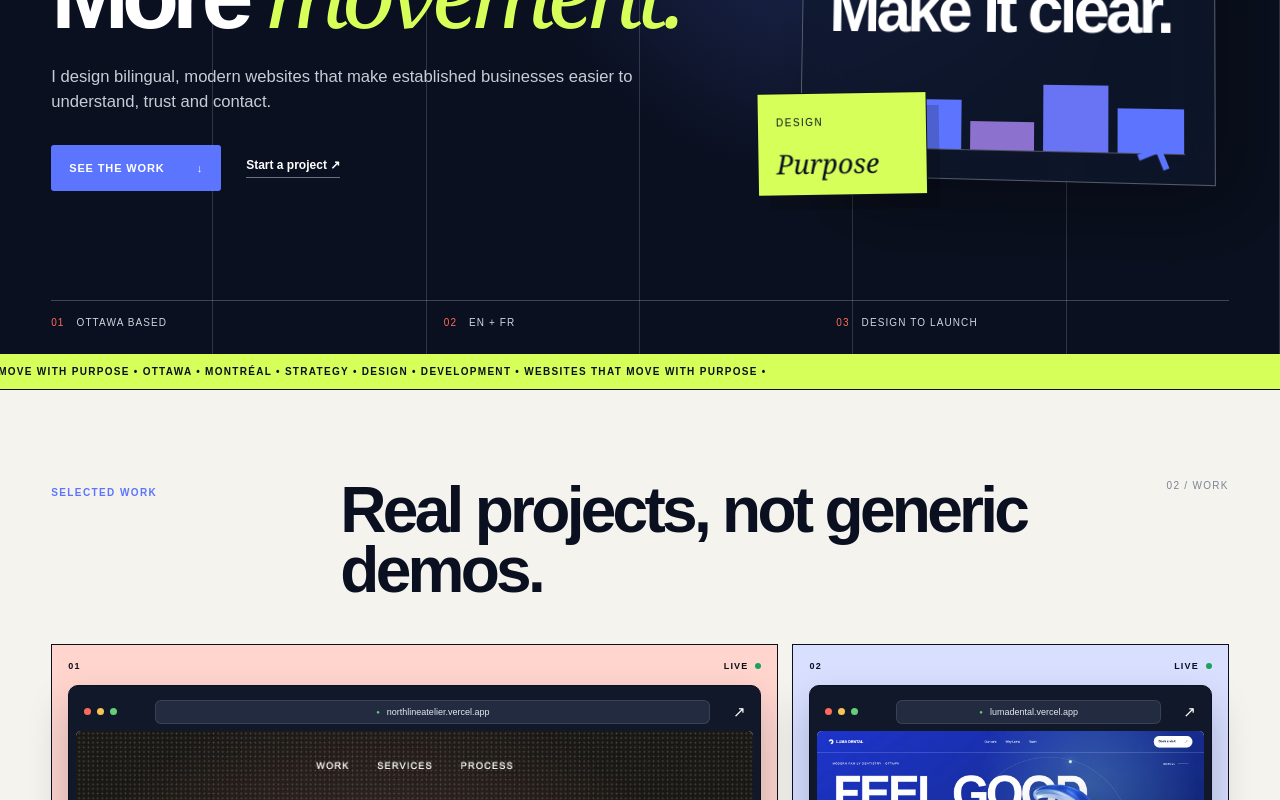
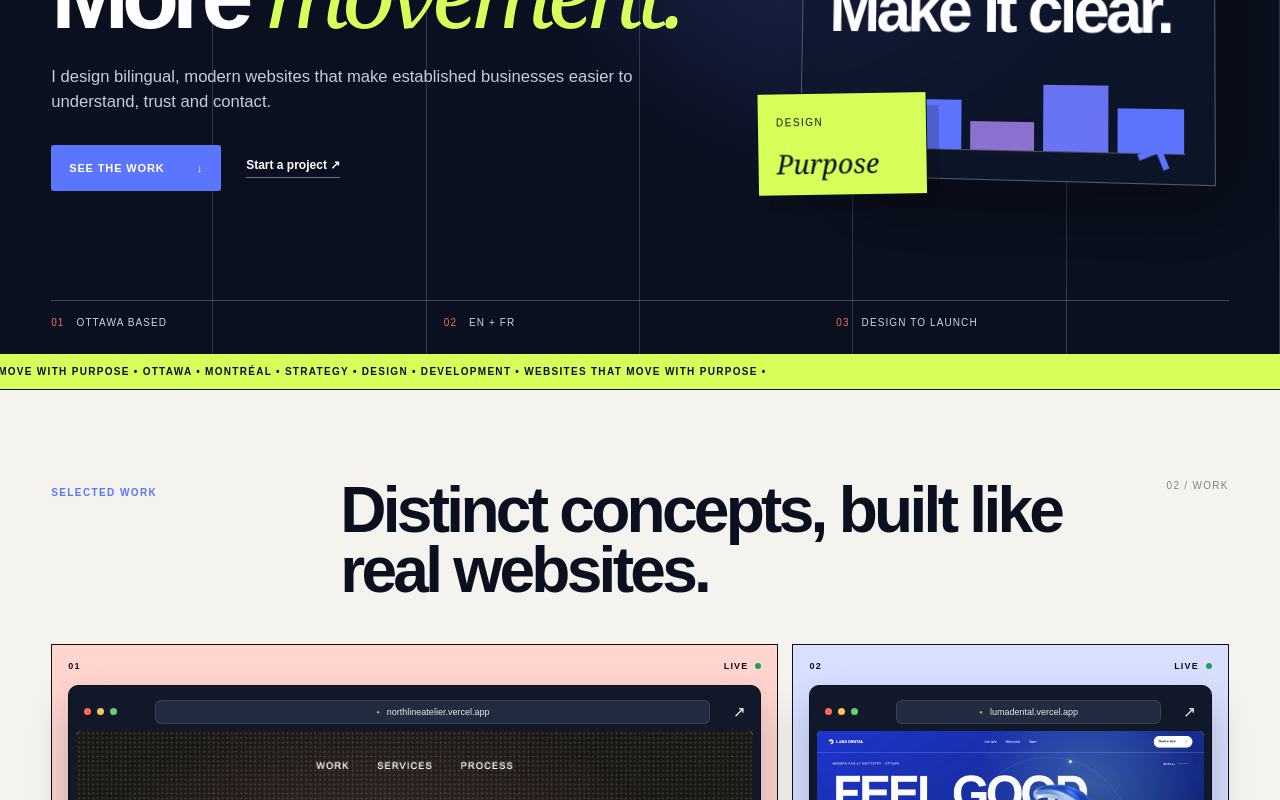
Before and after one commit to Mikehk11/mike-kanyatsi-creative-portfolio, a Next.js app: page / in a window 1280 px wide. Shown: the part 406-1206 px from the top of the page. Built offline with nearby package versions, Linux system fonts and the light colour scheme.

Commit message:
Improve portfolio search identity

```diff
--- a/app/Portfolio.tsx
+++ b/app/Portfolio.tsx
@@ -12,7 +12,7 @@ const words = {
   en: {
     nav: ["Work", "Services", "Request"], start: "Request a site", availability: "Booking new projects · Canada", kicker: "Web design + creative development",
     headlineA: "Clear websites.", headlineB: "More", headlineAccent: "movement.", intro: "I design bilingual, modern websites that make established businesses easier to understand, trust and contact.",
-    primary: "See the work", secondary: "Start a project", proof: ["Ottawa based", "EN + FR", "Design to launch"], workLabel: "Selected work", workTitle: "Real projects, not generic demos.", view: "View live site",
+    primary: "See the work", secondary: "Start a project", proof: ["Ottawa based", "EN + FR", "Design to launch"], workLabel: "Selected work", workTitle: "Distinct concepts, built like real websites.", view: "View live site",
     servicesLabel: "What I deliver", servicesTitle: "A focused studio built around your business.",
     services: [["Strategy + structure", "A clear message, page plan and conversion path before visual design begins."], ["Design + motion", "A distinctive interface with purposeful animation, strong hierarchy and accessible reading."], ["Build + integration", "Responsive development connected to your domain, CMS, database or existing business platform."]],
     process: ["Discover", "Design", "Build", "Launch"], processCopy: "One working direction, frequent previews and a clean handoff. No months of disconnected mockups.",
@@ -24,7 +24,7 @@ const words = {
   fr: {
     nav: ["Projets", "Services", "Demande"], start: "Demander un site", availability: "Nouveaux projets · Canada", kicker: "Design web + développement créatif",
     headlineA: "Des sites clairs.", headlineB: "Plus de", headlineAccent: "mouvement.", intro: "Je conçois des sites bilingues et modernes qui rendent les entreprises établies plus faciles à comprendre, à croire et à contacter.",
-    primary: "Voir les projets", secondary: "Démarrer un projet", proof: ["Basé à Ottawa", "FR + EN", "Du design au lancement"], workLabel: "Projets sélectionnés", workTitle: "De vrais projets, pas des démos génériques.", view: "Voir le site",
+    primary: "Voir les projets", secondary: "Démarrer un projet", proof: ["Basé à Ottawa", "FR + EN", "Du design au lancement"], workLabel: "Projets sélectionnés", workTitle: "Des concepts distinctifs, bâtis comme de vrais sites.", view: "Voir le site",
     servicesLabel: "Ce que je livre", servicesTitle: "Un studio concentré sur votre entreprise.",
     services: [["Stratégie + structure", "Un message clair, un plan de pages et un parcours de conversion avant le design visuel."], ["Design + mouvement", "Une interface distinctive avec animation utile, hiérarchie forte et lecture accessible."], ["Développement + intégration", "Un site adaptatif relié à votre domaine, CMS, base de données ou plateforme existante."]],
     process: ["Découvrir", "Designer", "Bâtir", "Lancer"], processCopy: "Une direction fonctionnelle, des aperçus fréquents et un transfert propre. Pas des mois de maquettes isolées.",
```
